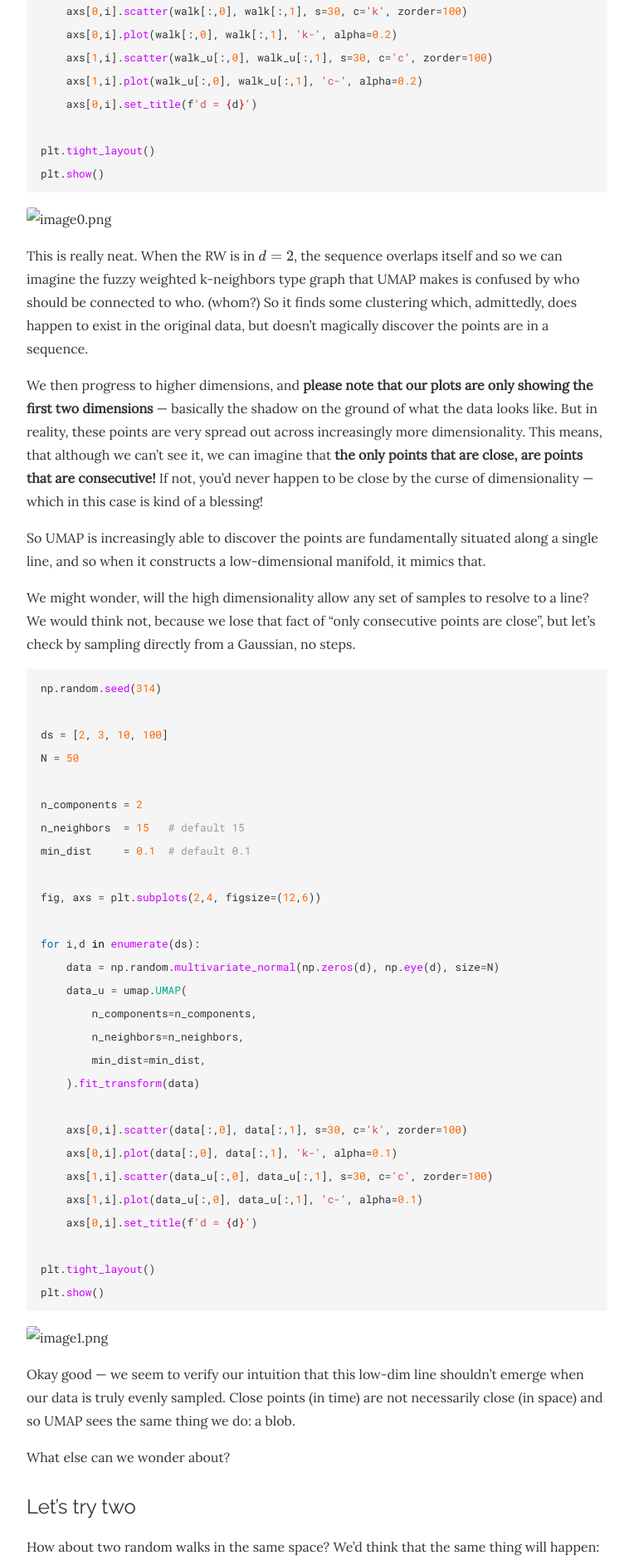
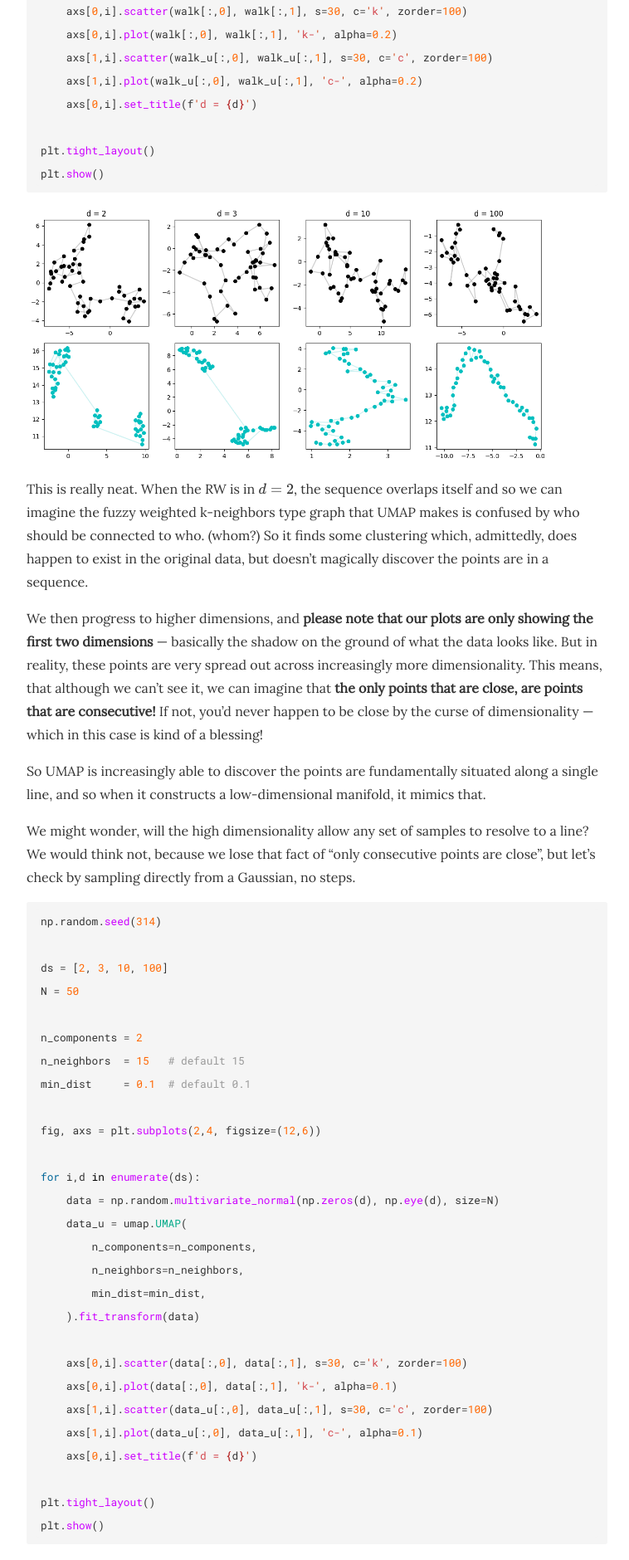
Before and after one commit to stmorse/stmorse.github.io, a Jekyll site: the page built from _posts/2025-02-11-rw-manifold.md, in a window 1280 px wide. Shown: the part 3471-5351 px from the top of the page at 83% size, without its empty margins (258-1016 px from the left). Built offline with Jekyll 4.4.1, drawn with Linux system fonts in a browser that asks for light colours; nearby versions of some CDN libraries; formulas are drawn with MathJax 3.

Commit message:
fix img links

````diff
--- a/_posts/2025-02-11-rw-manifold.md
+++ b/_posts/2025-02-11-rw-manifold.md
@@ -87,7 +87,7 @@
 plt.show()
 ```
 
-<img align="center" width="90%"     src="{{ site.github.url }}/images/2025/umap/image0.png" alt="image0.png">
+<img align="center" width="90%"     src="{{ site.github.url }}/images/2025/rw/image0.png" alt="image0.png">
 
 This is really neat.  When the RW is in $$d=2$$, the sequence overlaps itself and so we can imagine the fuzzy weighted k-neighbors type graph that UMAP makes is confused by who should be connected to who. (whom?)  So it finds some clustering which, admittedly, does happen to exist in the original data, but doesn't magically discover the points are in a sequence.
 
@@ -127,7 +127,7 @@
 plt.show()
 ```
 
-<img align="center" width="90%"     src="{{ site.github.url }}/images/2025/umap/image1.png" alt="image1.png">
+<img align="center" width="90%"     src="{{ site.github.url }}/images/2025/rw/image1.png" alt="image1.png">
 
 Okay good --- we seem to verify our intuition that this low-dim line shouldn't emerge when our data is truly evenly sampled.  Close points (in time) are not necessarily close (in space) and so UMAP sees the same thing we do: a blob.
 
@@ -168,7 +168,7 @@
 plt.show()
 ```
 
-<img align="center" width="90%"     src="{{ site.github.url }}/images/2025/umap/image2.png" alt="image2.png">
+<img align="center" width="90%"     src="{{ site.github.url }}/images/2025/rw/image2.png" alt="image2.png">
 
 Very cool.  Even with two RWs, by the time we get to $$d=100$$, it's quite easy for UMAP to suss out that there are two separate very 1-dim manifolds-worth of data, the two lines.
 
@@ -204,7 +204,7 @@
 plt.show()
 ```
 
-<img align="center" width="90%"     src="{{ site.github.url }}/images/2025/umap/image3.png" alt="image3.png">
+<img align="center" width="90%"     src="{{ site.github.url }}/images/2025/rw/image3.png" alt="image3.png">
 
 Before this turns into an sklearn docs page, we can see that t-SNE performs similarly.  (And, I won't show it here but it also performs similarly on the two-walk case.)
 
````
